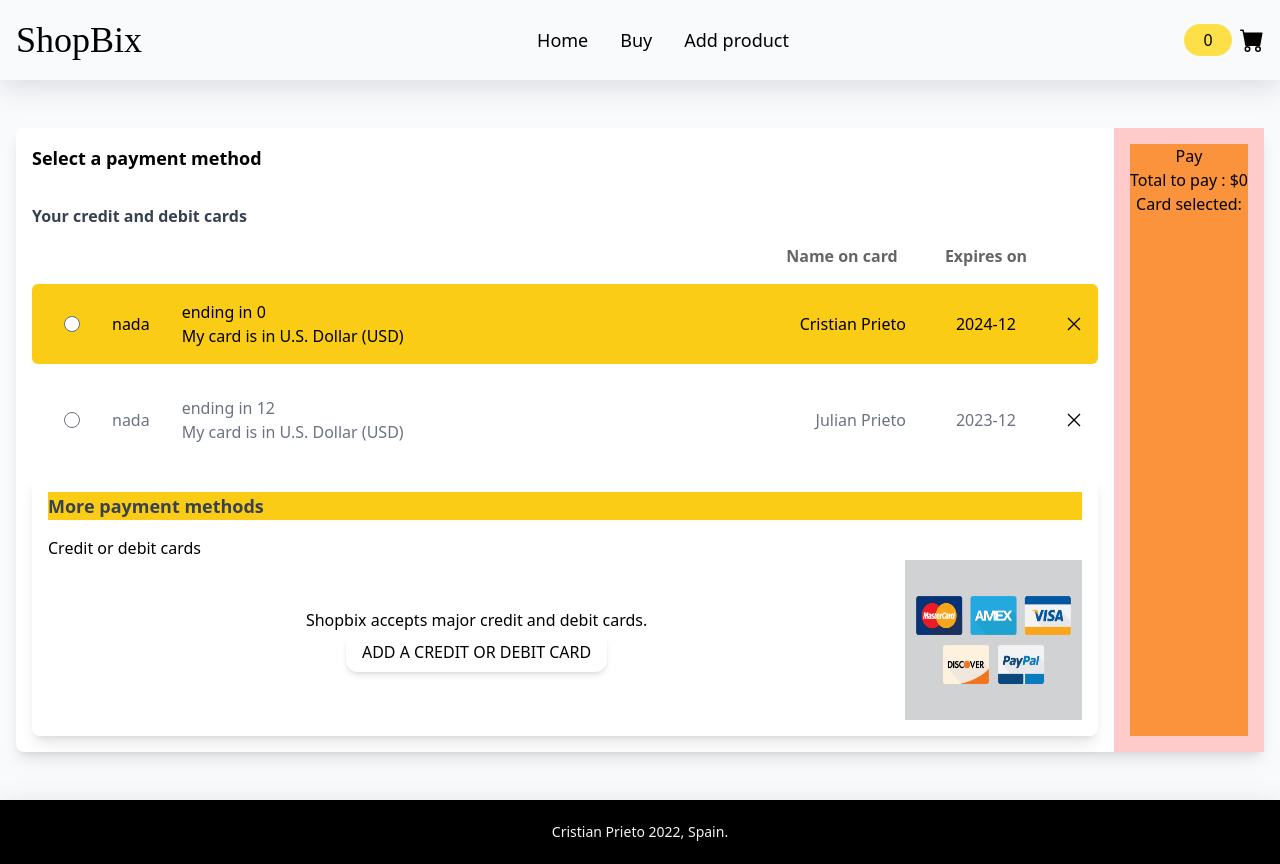
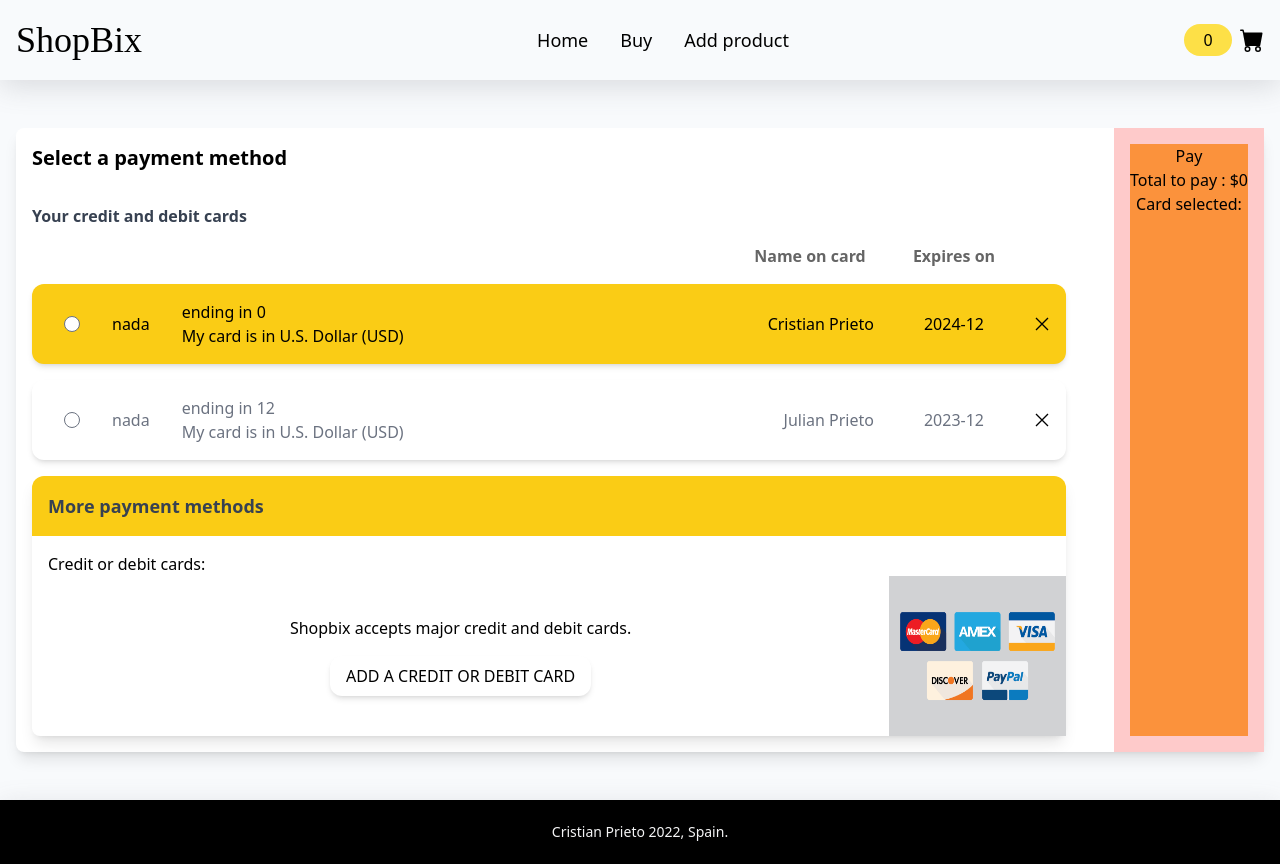
Before and after one commit to Cristian-Prieto/shopbix, a React (Create React App) app: page /cart/payment in a window 1280 px wide. Built offline with nearby package versions, Linux system fonts and the light colour scheme; a web font is replaced by a local one.

Commit message:
mañana sigo

```diff
--- a/src/components/Payment.jsx
+++ b/src/components/Payment.jsx
@@ -59,9 +59,9 @@ export function Payment() {
 
   return (
     <div className="flex w-full h-auto my-8 p-4">
-      <div className="flex flex-col-reverse sm:flex-row flex-1 shadow-lg rounded-lg bg-white">
+      <div className="flex flex-col-reverse sm:flex-row flex-1 shadow-lg rounded-lg space-x-8 bg-white">
         <div className="flex flex-1 flex-col space-y-4 p-4">
-          <h1 className="text-lg font-semibold mb-4">
+          <h1 className="text-xl font-semibold mb-4">
             Select a payment method
           </h1>
           <h2 className="font-semibold text-gray-700">
@@ -76,7 +76,7 @@ export function Payment() {
               {list.map((item) => (
                 <label
                   key={item.cardNumber}
-                  className={`flex justify-between items-center gap-4 rounded-md p-4 ${
+                  className={`flex  justify-between items-center gap-4 shadow-md rounded-xl p-4 ${
                     spotlight === item
                       ? "text-black bg-yellow-400"
                       : "text-gray-500"
@@ -84,11 +84,11 @@ export function Payment() {
                   onClick={() => setSpotLight(item)}
                 >
                   <div className="flex items-center w-full justify-between">
-                    <div className="flex items-center gap-8">
+                    <div className="flex items-center gap-8 ">
                       <input
                         type="radio"
                         name="container"
-                        className="ml-4 bg-white focus:ring-2  focus:ring-white text-black focus:ring-offset-gray-700"
+                        className="ml-4 bg-white focus:ring-2 focus:ring-white text-black focus:ring-offset-gray-700 "
                       />
                       <span>{item.type}</span>
                       <div className="flex flex-col max-h-28 sm:h-auto">
@@ -116,15 +116,15 @@ export function Payment() {
             </div>
           )}
 
-          <div className="flex flex-1 flex-col p-4  shadow-lg rounded-lg">
-            <h2 className="text-lg font-semibold mb-4 text-gray-700 bg-yellow-400">
+          <div className="flex flex-1 flex-col shadow-lg rounded-lg">
+            <h2 className="text-lg font-semibold p-4 mb-4 rounded-t-xl text-gray-700 bg-yellow-400">
               More payment methods
             </h2>
             <div className="flex flex-col">
-              <h2>Credit or debit cards</h2>
+              <h2 className="pl-4">Credit or debit cards:</h2>
               <div className="flex justify-between ">
                 <div className="flex flex-col place-content-center w-full">
-                  <span className="flex justify-center ">
+                  <span className="flex justify-center mb-4">
                     Shopbix accepts major credit and debit cards.
                   </span>
                   <button
```
